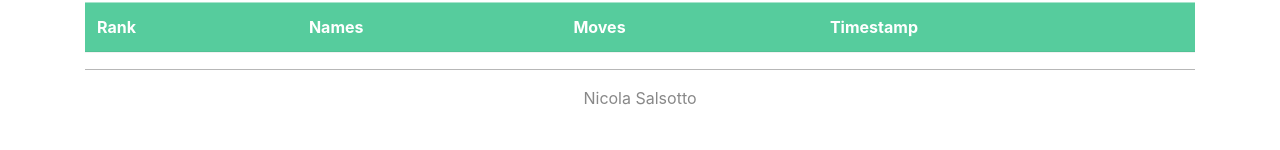
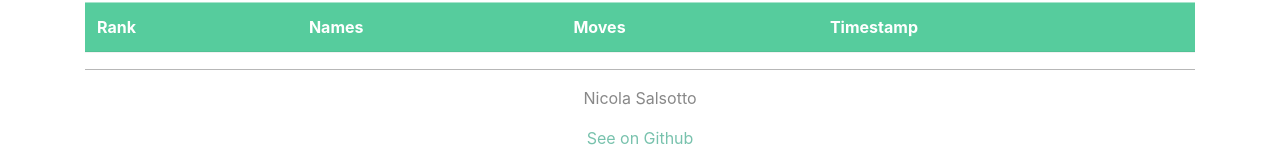
Before and after one commit to NicoVarg99/MemoryJS, a PHP site: page / in a window 1280 px wide. Shown: the part 758-908 px from the top of the page. Before the commit the page ends 863 px from the top, so only its background shows below. Run offline with PHP 8.4, Linux system fonts and the light colour scheme; the visitor is signed in with stand-in values (Sample User, id 1); lists and menus that the app fills with data are empty; some libraries are stand-ins or nearby versions.

Commit message:
Github button in footer

```diff
--- /dev/null
+++ b/inc/footer.php
@@ -0,0 +1,7 @@
+<div class="footer">
+  <div style="text-align: center;">
+    <p>Nicola Salsotto</p>
+    <a class="github-button" href="https://github.com/NicoVarg99/MemoryJS" data-size="large" aria-label="Guarda di Github">See on Github</a>
+  </div>
+</div>
+<script async defer src="https://buttons.github.io/buttons.js"></script>
--- a/index.php
+++ b/index.php
@@ -50,20 +50,16 @@
 				<button type="button" onclick="location.href='/?logout';" class="btn btn-outline-primary float-right">Logout</button>
 			</div>
 			<hr>
-
 			<div class="alert alert-dismissible alert-success" style="display: none;">
 				<button type="button" class="close" data-dismiss="alert">&times;</button>
 				<h4 class="alert-heading">Way to go!</h4>
 				<p class="mb-0">Well done, you've just beaten your record.</p>
 			</div>
-
 			<div class="alert alert-dismissible alert-warning" style="display: none;">
 			  <button type="button" class="close" data-dismiss="alert">&times;</button>
 			  <h4 class="alert-heading">Better luck next time!</h4>
 			  <p class="mb-0">You didn't beat your record, try again.</p>
 			</div>
-
-
 			<div id="memTab"></div>
 			<p id="moves">Moves: 0</p>
 			<hr>
@@ -79,9 +75,7 @@
 			</thead>
 		 	</table>
 			<hr>
-			<div class="footer">
-  			<p>Nicola Salsotto</p>
-			</div>
+			<?php include("inc/footer.php"); ?>
 		</div>
 	</body>
 </html>
--- a/login.php
+++ b/login.php
@@ -33,9 +33,7 @@
   			</form>
   		</div>
 			<hr>
-			<div class="footer">
-  			<p>Nicola Salsotto</p>
-			</div>
+			<?php include("inc/footer.php"); ?>
 		</div>
 	</body>
 </html>
```
